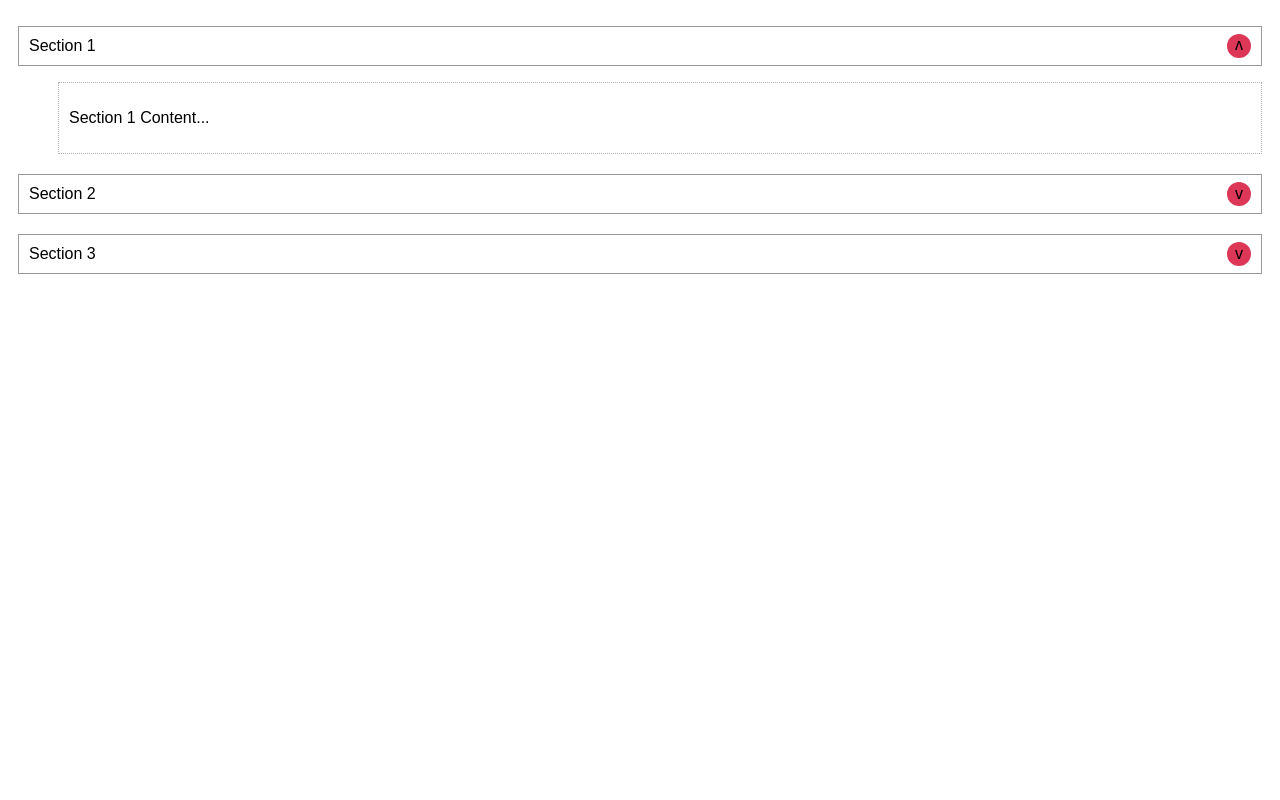
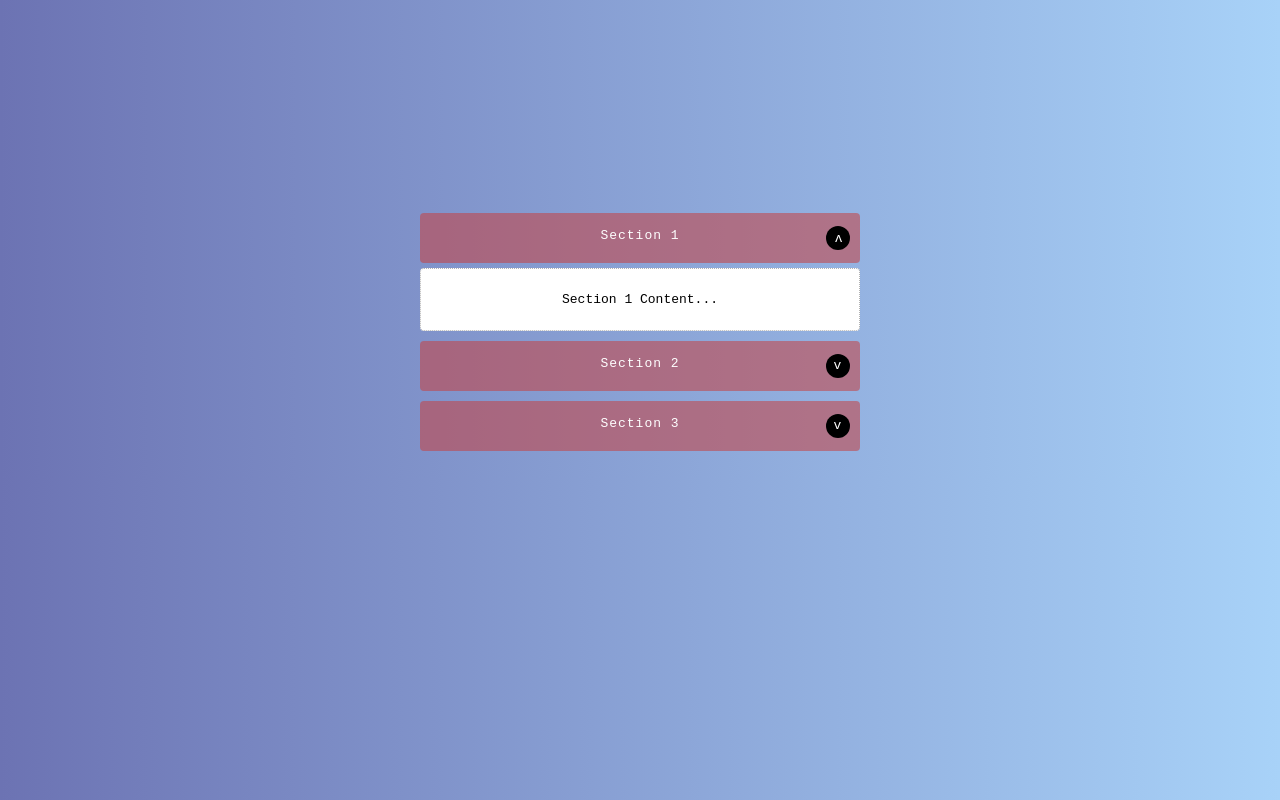
Before and after one commit to anawolfdev/adevinta-frontend, a website: page docs/index.html in a window 1280 px wide. Drawn offline with nearby package versions, Linux system fonts and the light colour scheme; files that its build step writes are made by us from their sources.

Commit message:
added some new styles y scss

```diff
--- a/_src/assets/scss/components/_accordion.scss
+++ b/_src/assets/scss/components/_accordion.scss
@@ -1,24 +1,37 @@
 body {
-  font-family: Arial;
+  font-family: monospace;
+  background: -webkit-linear-gradient(left, #6c73b3 0%, #a8d2f8 100%);
+  display: flex;
+  flex-flow: column nowrap;
+  align-items: center;
 }
+
+.accordion {
+  width: 450px;
+  margin-top: 200px;
+}
+
 .js-collapsible {
   &-trigger {
     cursor: pointer;
     transition: background-color ease 0.5s;
-    padding: 10px;
+    padding: 5px;
     :hover {
       background-color: rgba(0, 0, 0, 0.2);
     }
   }
 
   &-section {
-    border: 1px solid rgba(0, 0, 0, 0.4);
-    margin-bottom: 1em;
+    position: relative;
+    height: 30px;
+    background-color: rgba(199, 65, 65, 0.55);
+    color: #fefefe;
+    letter-spacing: 1px;
+    text-align: center;
+    line-height: 2;
     padding: 10px;
-    margin: 0;
-    position: relative;
-    padding-right: 30px;
-    font-size: inherit;
+    border-radius: 4px;
+    transition: all 0.2s ease-in;
   }
 
   &-section::after {
@@ -31,7 +44,7 @@ body {
     width: 24px;
     height: 24px;
     border-radius: 50%;
-    background: rgb(221, 55, 88);
+    background: black;
     display: flex;
     justify-content: center;
     align-items: center;
@@ -44,6 +57,14 @@ body {
     margin-top: 1em;
     display: none;
     padding: 10px;
+    background: white;
+    margin: 5px 0 0 0;
+    border-radius: 4px;
+  }
+  p {
+    display: flex;
+    justify-content: center;
+    align-items: center;
   }
 }
 
```
